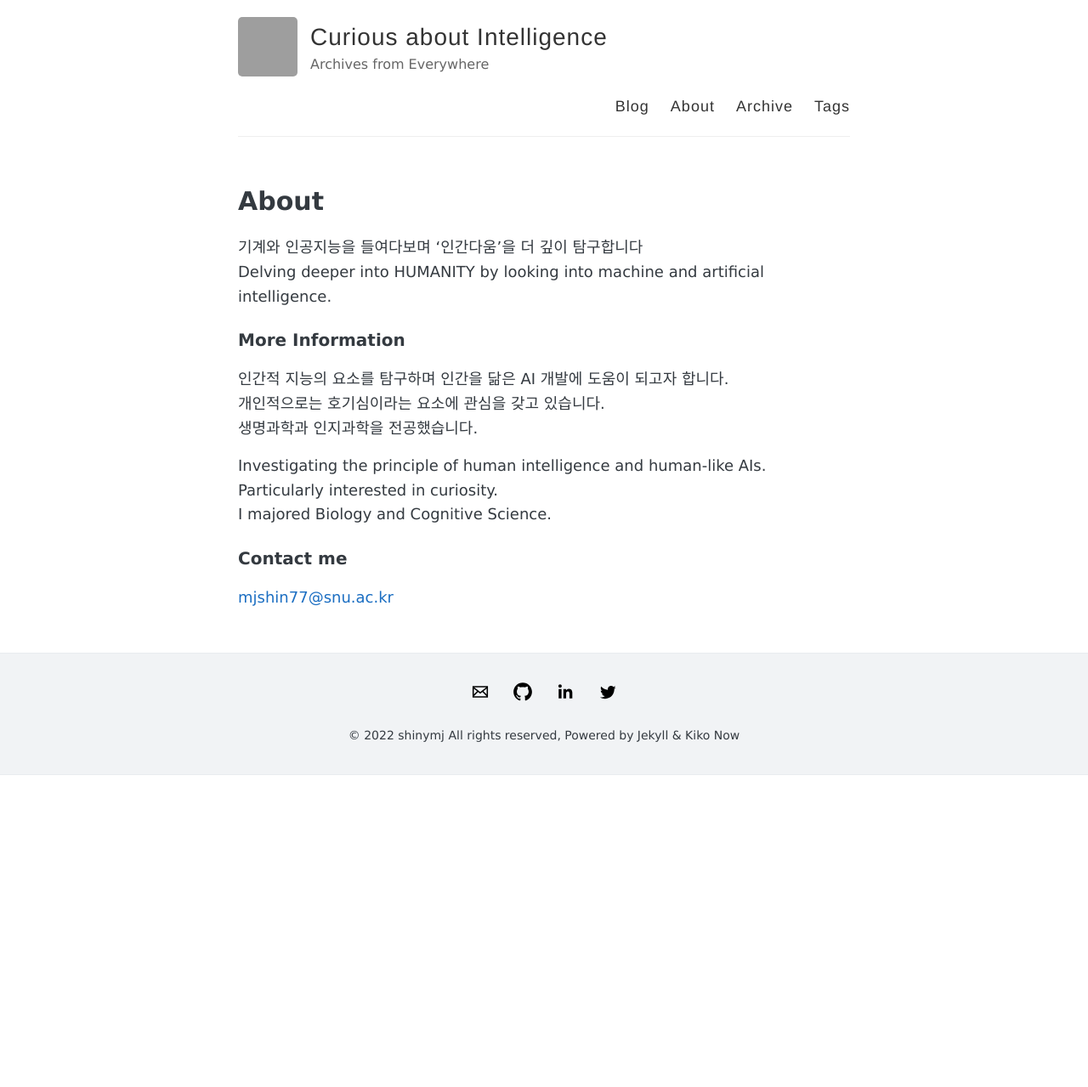
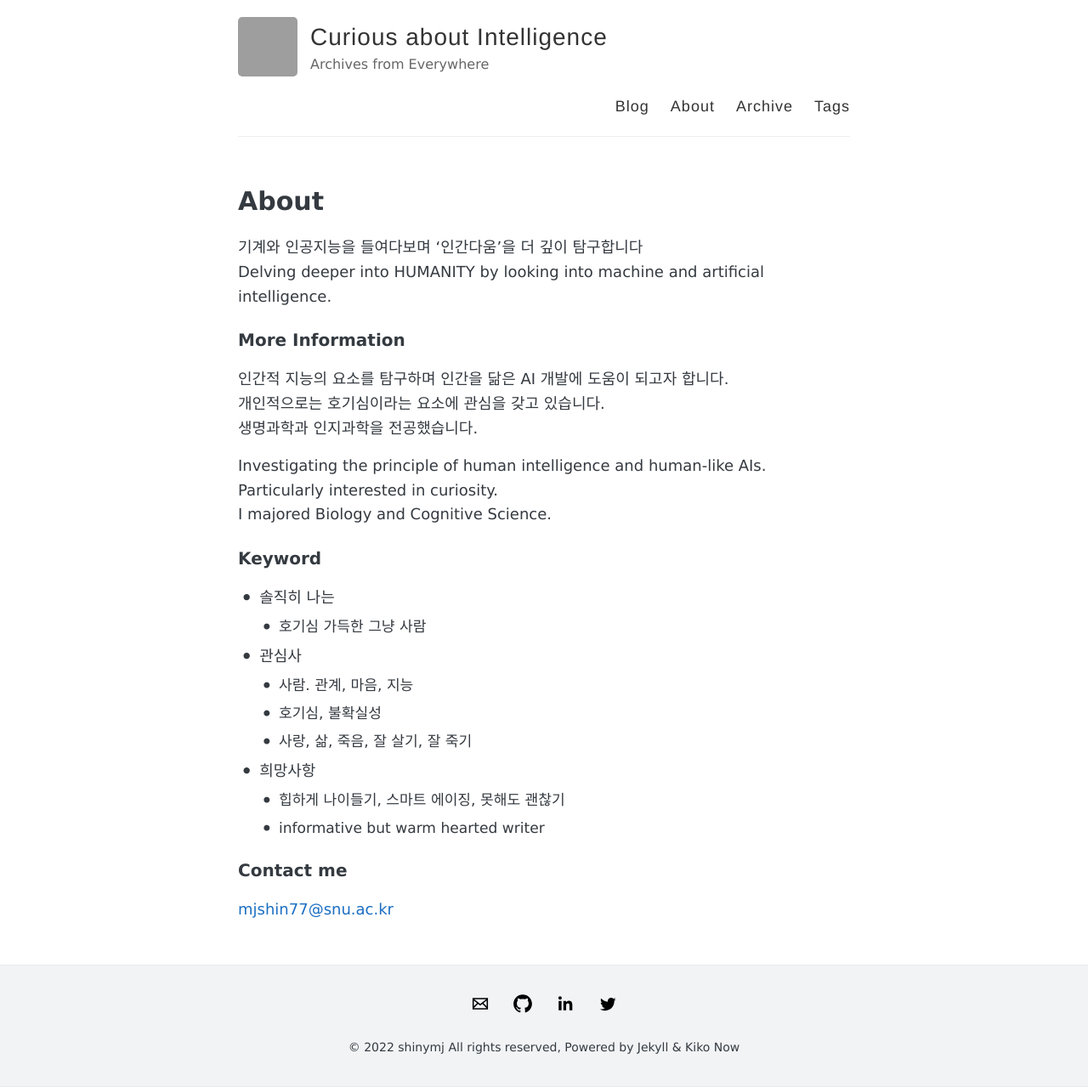
Before and after one commit to shinymj/shinymj.github.io, a Jekyll site: the page built from about.md, in a window 1280 px wide. Shown: the whole page at 85% size. Built offline with Jekyll 4.4.1, drawn with Linux system fonts in a browser that asks for light colours; before the commit the page ends 912 px from its top, so only the background shows below that; grey boxes are pictures that could not be loaded.

Commit message:
Update about.md

```diff
--- a/about.md
+++ b/about.md
@@ -17,6 +17,18 @@ Investigating the principle of human intelligence and human-like AIs.
 Particularly interested in curiosity.
 I majored Biology and Cognitive Science.
 
+### Keyword
+
+- 솔직히 나는
+    - 호기심 가득한 그냥 사람
+- 관심사
+    - 사람. 관계, 마음, 지능
+    - 호기심, 불확실성
+    - 사랑, 삶, 죽음, 잘 살기, 잘 죽기
+- 희망사항
+    - 힙하게 나이들기, 스마트 에이징, 못해도 괜찮기
+    - informative but warm hearted writer
+
 ### Contact me
 
 [mjshin77@snu.ac.kr](mailto:mjshin77@snu.ac.kr)
```
